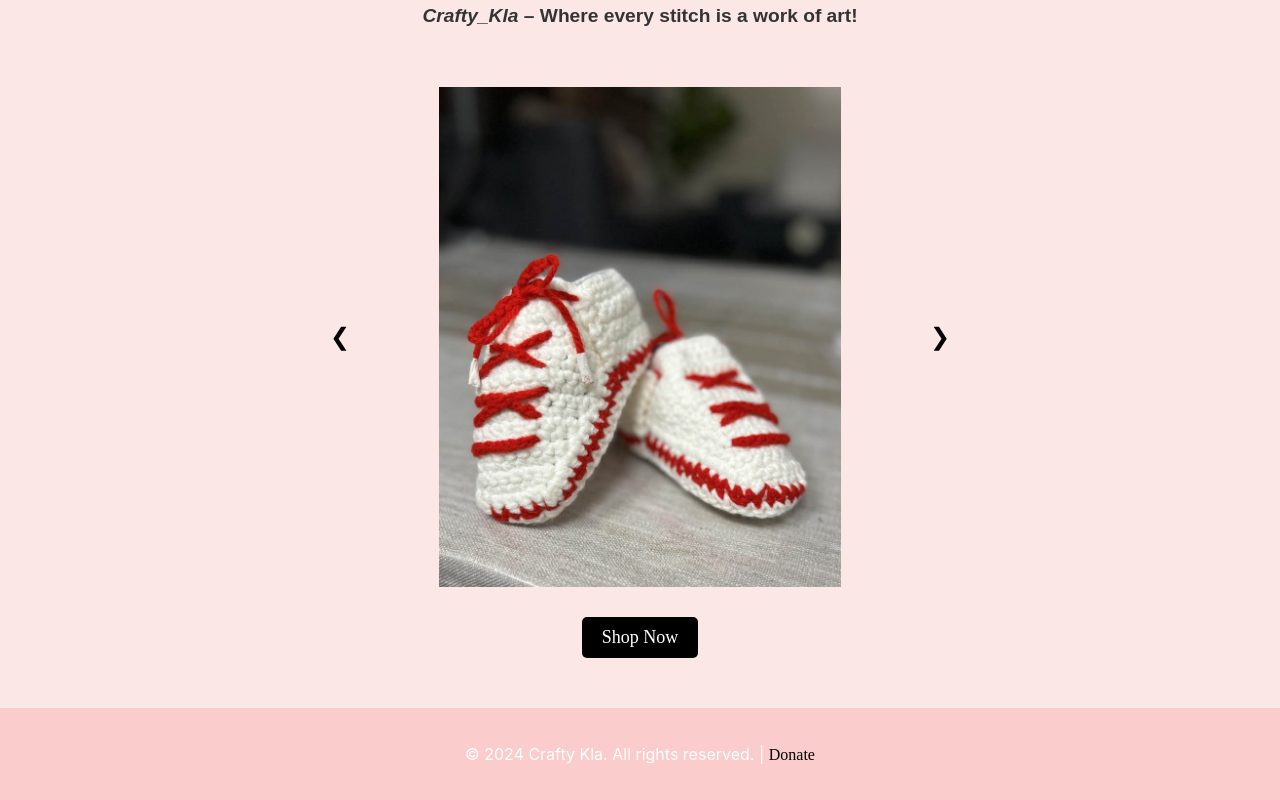
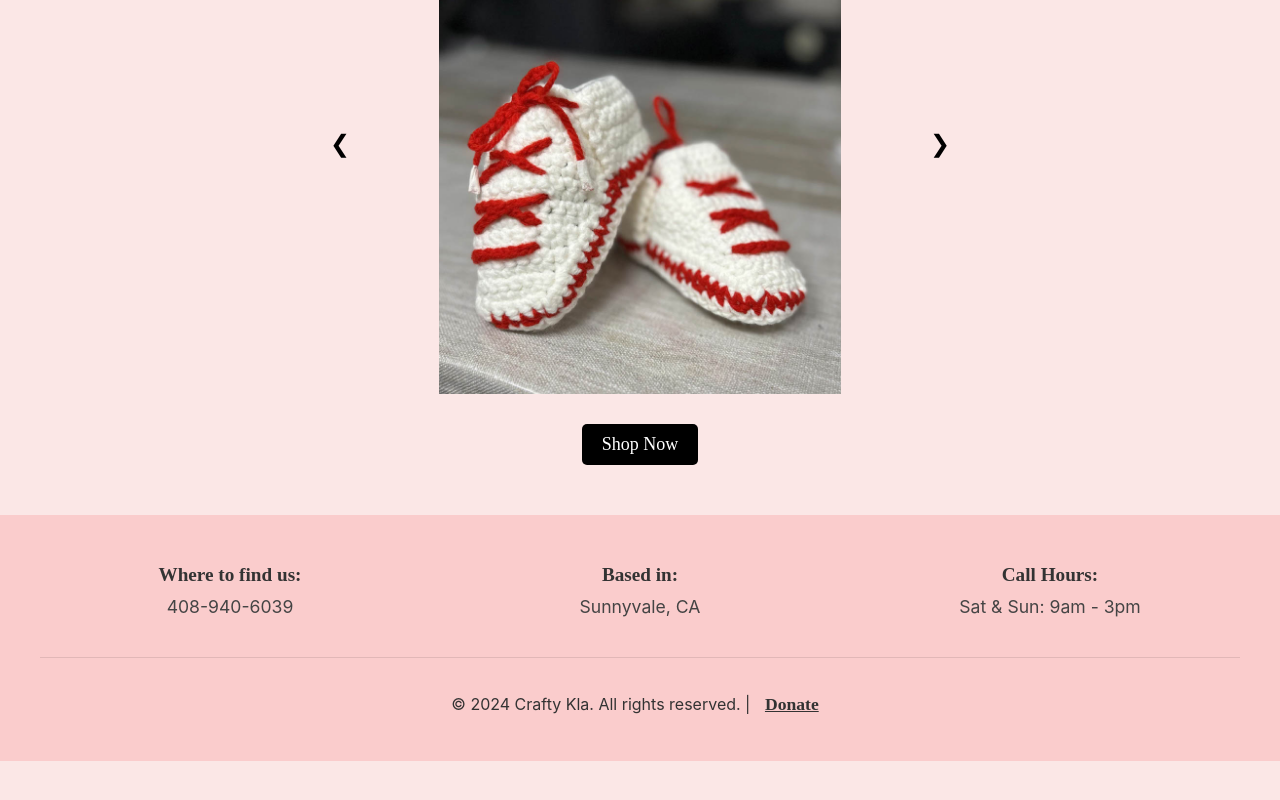
Before and after one commit to crafty-kla/crochetworld, a React (Create React App) app: page / in a window 1280 px wide. Shown: the part 829-1629 px from the top of the page. After the commit the page ends 1590 px from the top, so only its background shows below. Built offline with nearby package versions, Linux system fonts and the light colour scheme.

Commit message:
added footer details

```diff
--- a/src/components/Footer.css
+++ b/src/components/Footer.css
@@ -1,19 +1,86 @@
 .footer {
   background-color: #FACCCC;
-  color: #fff;
-  padding: 20px 0;
+  color: #333;
+  padding: 30px 0;
   text-align: center;
   position: relative;
   bottom: 0;
   width: 100%;
 }
 
-.footer a {
-  color: black;
-  text-decoration: none;
-  font-family: cursive;
+.footer-content {
+  max-width: 1200px;
+  margin: 0 auto;
+  display: flex;
+  flex-direction: column;
+  gap: 20px;
 }
 
-.footer a:hover {
+.footer-info {
+  display: flex;
+  justify-content: space-around;
+  flex-wrap: wrap;
+  gap: 30px;
+  margin-bottom: 20px;
+}
+
+.contact-info,
+.location-info,
+.hours-info {
+  text-align: center;
+  min-width: 200px;
+}
+
+.footer-info h3 {
+  font-family: cursive;
+  font-size: 1.2em;
+  margin-bottom: 10px;
+  color: #333;
+}
+
+.footer-info p {
+  font-size: 1.1em;
+  margin: 0;
+  color: #444;
+}
+
+.footer-copyright {
+  border-top: 1px solid rgba(0, 0, 0, 0.1);
+  padding-top: 20px;
+}
+
+.footer a {
+  color: #333;
   text-decoration: underline;
+  font-family: cursive;
+  font-weight: bold;
+  font-size: 1.1em;
+  padding: 5px 10px;
+  border-radius: 4px;
+  transition: all 0.3s ease;
 }
+
+@media (max-width: 768px) {
+  .footer {
+    padding: 20px 0;
+  }
+
+  .footer-info {
+    flex-direction: column;
+    gap: 20px;
+  }
+
+  .contact-info,
+  .location-info,
+  .hours-info {
+    min-width: auto;
+  }
+
+  .footer-info h3 {
+    font-size: 1.1em;
+  }
+
+  .footer-info p {
+    font-size: 1em;
+  }
+}
--- a/src/components/Footer.tsx
+++ b/src/components/Footer.tsx
@@ -4,12 +4,30 @@ import './Footer.css';
 const Footer: React.FC = () => {
   return (
     <footer className="footer">
+      <div className="footer-content">
+        <div className="footer-info">
+          <div className="contact-info">
+            <h3>Where to find us:</h3>
+            <p>408-940-6039</p>
+          </div>
+          <div className="location-info">
+            <h3>Based in:</h3>
+            <p>Sunnyvale, CA</p>
+          </div>
+          <div className="hours-info">
+            <h3>Call Hours:</h3>
+            <p>Sat & Sun: 9am - 3pm</p>
+          </div>
+        </div>
+        <div className="footer-copyright">
           <p>
             &copy; 2024 Crafty Kla. All rights reserved. |{' '}
             <a href="https://www.paypal.me/craftykla24" target="_blank" rel="noopener noreferrer">
               Donate
             </a>
           </p>
+        </div>
+      </div>
     </footer>
   );
 };
--- a/src/components/Introduction.css
+++ b/src/components/Introduction.css
@@ -1,6 +1,6 @@
 .introduction {
-  max-width: 800px;
-  margin: 40px auto;
+  max-width: 1000px;
+  margin: 0px auto 40px auto;
   padding: 0 20px;
   text-align: left;
   font-family: 'Arial', sans-serif;
```
Lines whose indentation alone changed are shown as unchanged.
